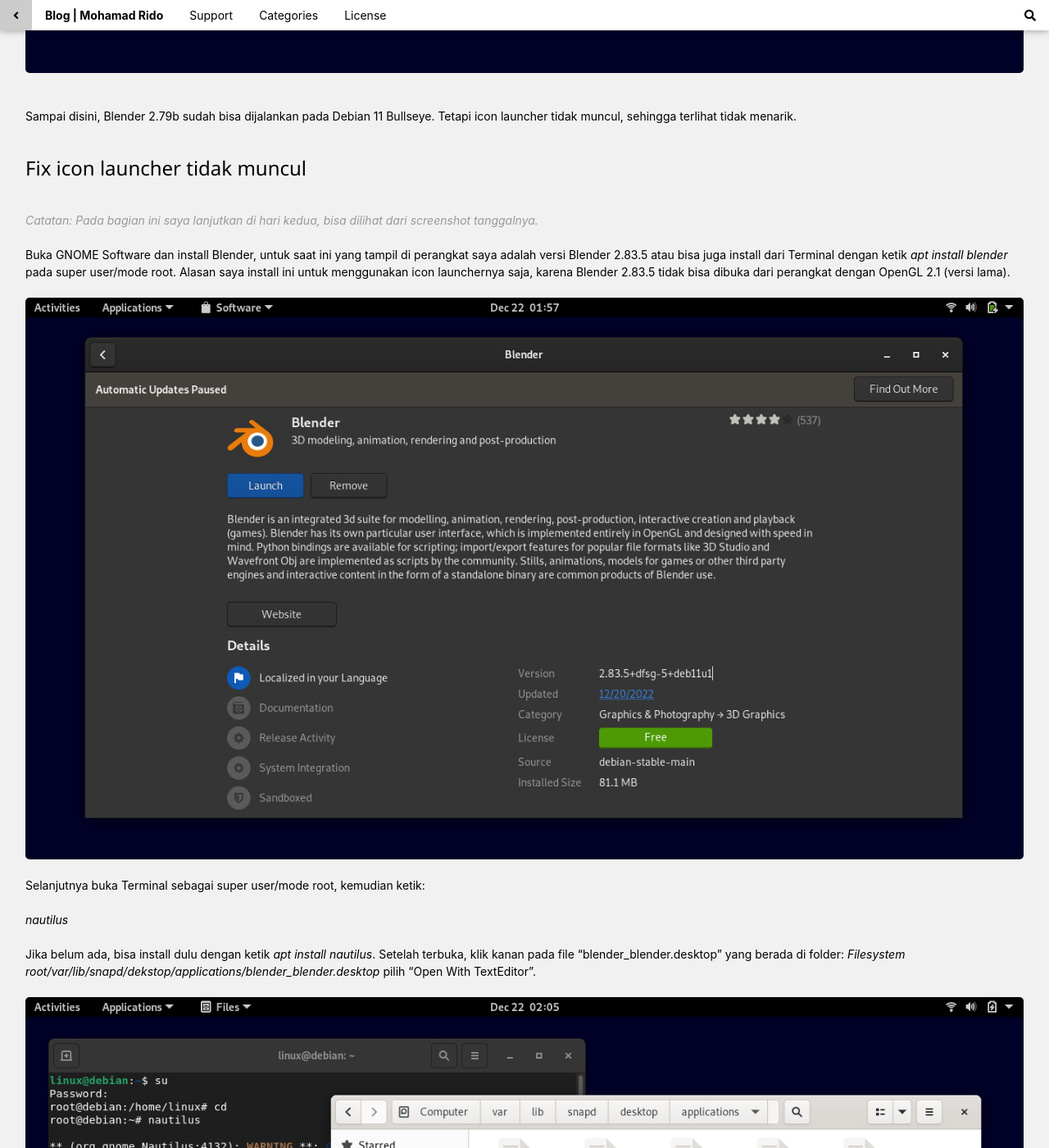
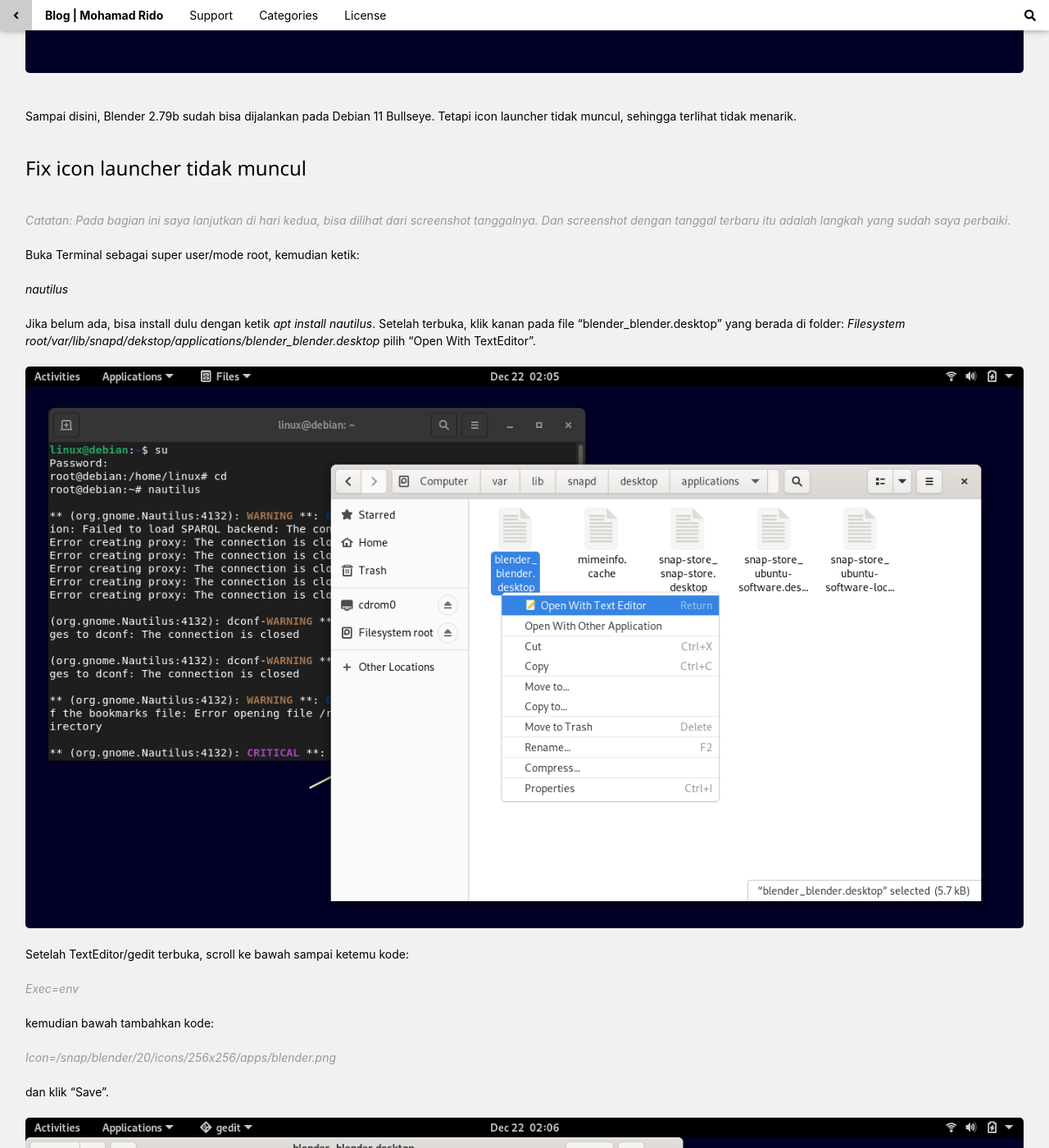
Before and after one commit to qvstpe6gocggyt2hoayu3eeiecrcowi/81my6uytsxjtmbvqu1gkyo7djxzfhnl6byhptreko, a Jekyll site: the page built from _posts/2022-12-21-solved-cara-install-blender-2-79-di-linux-debian-11-bullseye.md, in a window 1280 px wide and 1400 px high, scrolled down 2857 px. Shown: the whole window at 82% size. Built offline with Jekyll 4.4.1, drawn with Linux system fonts in a browser that asks for light colours; our own code applies the rules of GitHub Pages for plain Markdown files; some of the changed text lies outside the part shown.

Commit message:
Update 2022-12-21-solved-cara-install-blender-2-79-di-linux-debian-11-bullseye.md

```diff
--- a/_posts/2022-12-21-solved-cara-install-blender-2-79-di-linux-debian-11-bullseye.md
+++ b/_posts/2022-12-21-solved-cara-install-blender-2-79-di-linux-debian-11-bullseye.md
@@ -41,13 +41,9 @@
 <br/>
 <h3>Fix icon launcher tidak muncul</h3>
 <br/>
-<i style="color:#999;">Catatan: Pada bagian ini saya lanjutkan di hari kedua, bisa dilihat dari screenshot tanggalnya.</i><br/>
+<i style="color:#999;">Catatan: Pada bagian ini saya lanjutkan di hari kedua, bisa dilihat dari screenshot tanggalnya. Dan screenshot dengan tanggal terbaru itu adalah langkah yang sudah saya perbaiki.</i><br/>
 <br/>
-Buka GNOME Software dan install Blender, untuk saat ini yang tampil di perangkat saya adalah versi Blender 2.83.5 atau bisa juga install dari Terminal dengan ketik <i>apt install blender</i> pada super user/mode root. Alasan saya install ini untuk menggunakan icon launchernya saja, karena Blender 2.83.5 tidak bisa dibuka dari perangkat dengan OpenGL 2.1 (versi lama).<br/>
-<br/>
-<img class="img-post" src="{{site.baseurl}}/assets/images/install-blender-gnome-software.jpg"><br/>
-<br/>
-Selanjutnya buka Terminal sebagai super user/mode root, kemudian ketik:<br/>
+Buka Terminal sebagai super user/mode root, kemudian ketik:<br/>
 <br/>
 <i>nautilus</i><br/>
 <br/>
@@ -55,11 +51,19 @@
 <br/>
 <img class="img-post" src="{{site.baseurl}}/assets/images/nautilus-root-folder.jpg"><br/>
 <br/>
-Setelah TextEditor/gedit terbuka, scroll ke bawah sampai ketemu kode <i style="color:#999;">Exec=env</i> kemudian bawah tambahkan kode <i style="color:#999;">Icon=blender</i> dan klik "Save".<br/>
+Setelah TextEditor/gedit terbuka, scroll ke bawah sampai ketemu kode:<br/>
+<br/>
+<i style="color:#999;">Exec=env</i><br/>
+<br/>
+kemudian bawah tambahkan kode:<br/>
+<br/>
+<i style="color:#999;">Icon=/snap/blender/20/icons/256x256/apps/blender.png</i><br/>
+<br/>
+dan klik "Save".<br/>
 <br/>
 <img class="img-post" src="{{site.baseurl}}/assets/images/gedit-add-icon-blender.jpg"><br/>
 <br/>
-Hasilnya bisa dilihat pada menu aplikasi, bisa juga klik kanan icon dan pilih "Add to Favorites". Sebelum itu buka aplikasi dengan klik icon Blender untuk memastikan dulu mana yang versi 2.79 dan mana yang versi 2.83 (versi tidak bisa dibuka).<br/>
+Sekarang klik <i>Activities > Show Applications > Blender</i> (scroll ke bawah untuk lihat install terbaru), kemudian klik kanan icon dan pilih "Add to Favorites". Icon tersebut juga muncul pada pop-up ketika klik kanan file dengan ekstensi <i>.blend</i>, untuk saat ini hanya icon di <i>Activities > Show Applications > Blender</i> saja yang belum bisa saya tampilkan.<br/>
 <br/>
 <img class="img-post" src="{{site.baseurl}}/assets/images/icon-launcher-add-to-favorites.jpg"><br/>
 <br/>
```
